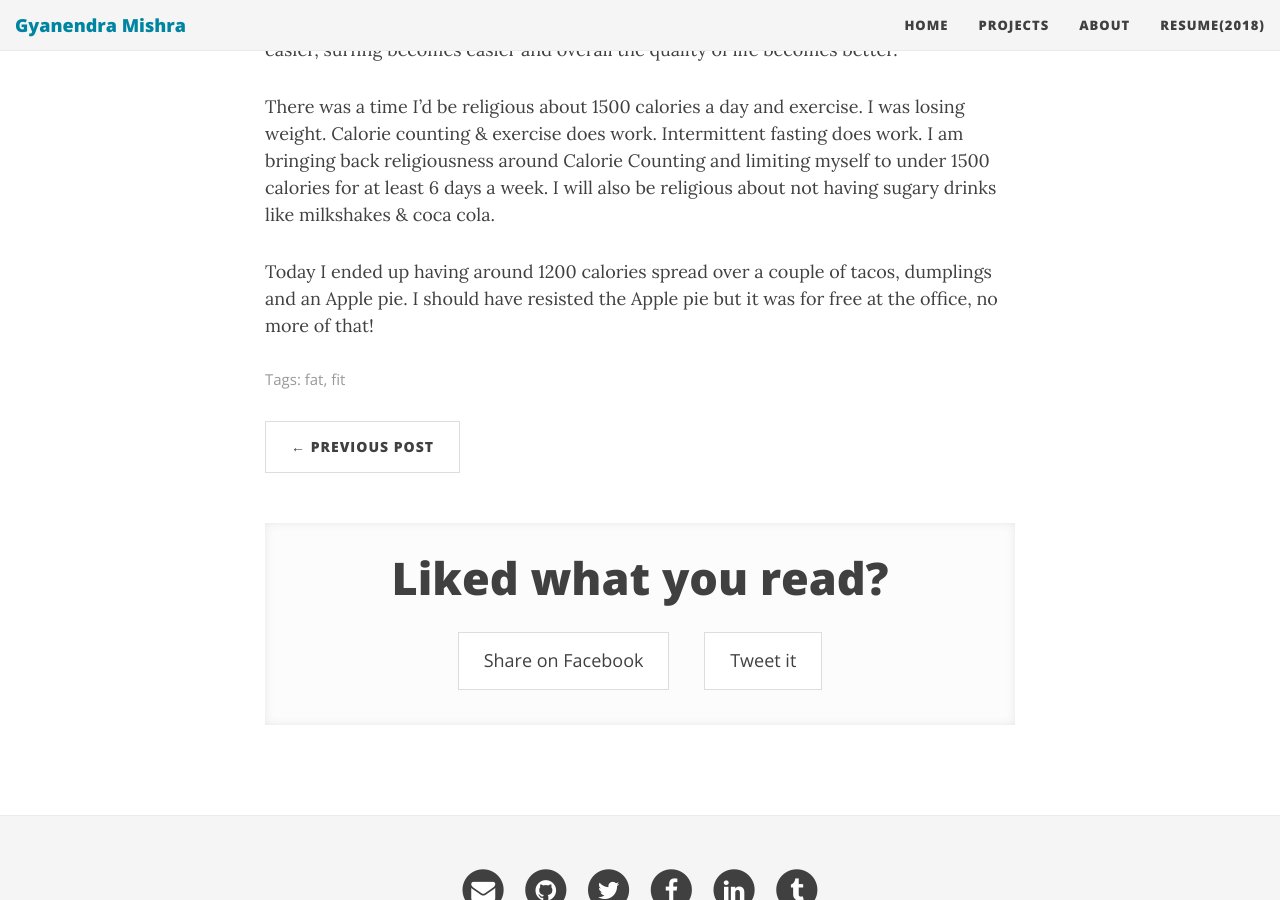
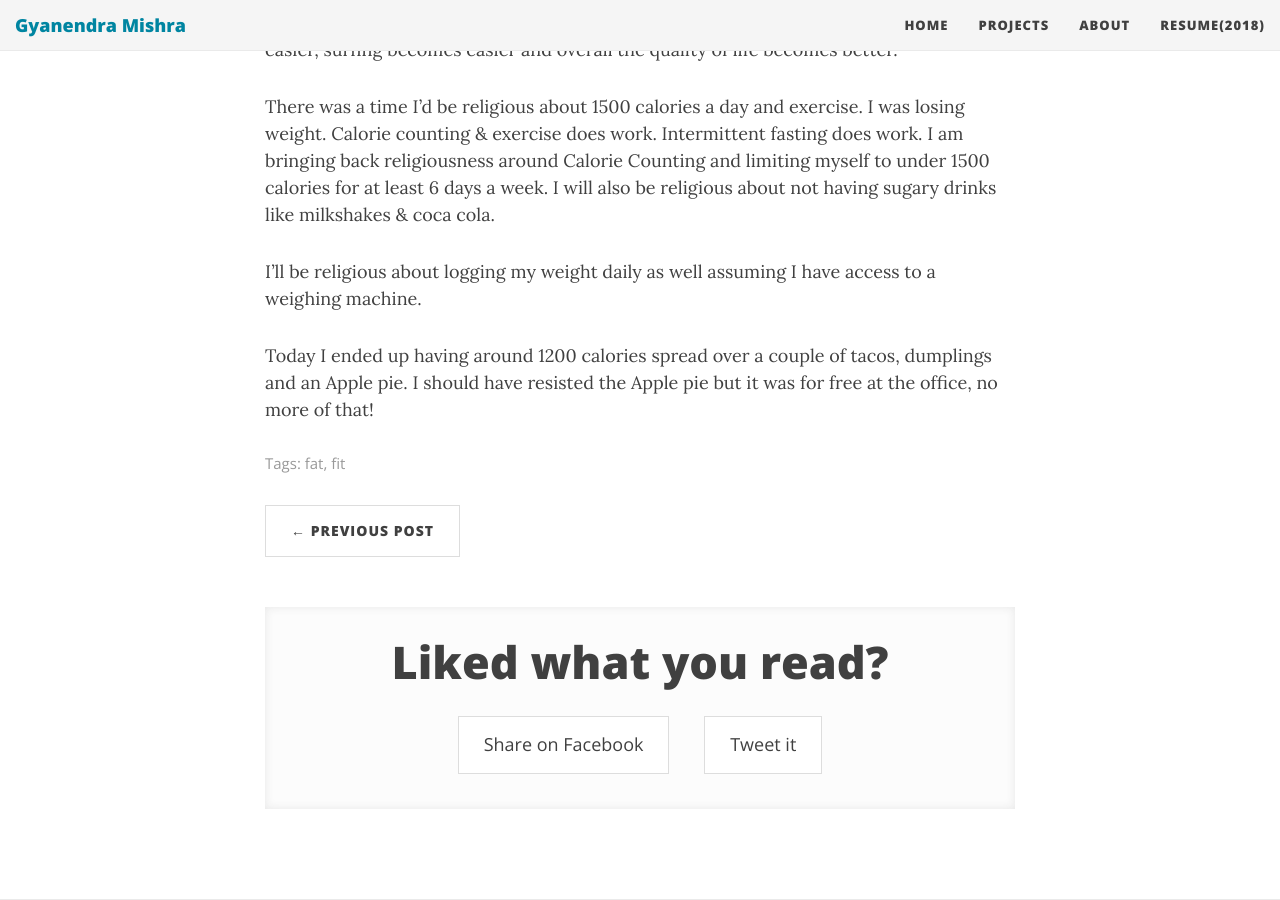
Before and after one commit to h4ck3rk3y/h4ck3rk3y.github.io, a Jekyll site: the page built from _posts/2022-02-01-i-am-getting-fat-again.md, in a window 1280 px wide and 900 px high, scrolled down 1409 px. Built offline with Jekyll 4.4.1, drawn with Linux system fonts in a browser that asks for light colours; nearby versions of some CDN libraries; comment, search, counter and statistics services are not loaded.

Commit message:
consistency/time

```diff
--- a/_posts/2022-02-01-i-am-getting-fat-again.md
+++ b/_posts/2022-02-01-i-am-getting-fat-again.md
@@ -26,4 +26,7 @@ Being the right weight not only regulates blood pressure and keeps things like d
 There was a time I'd be religious about 1500 calories a day and exercise. I was losing weight. Calorie counting & exercise does work. Intermittent fasting does work. I am bringing back religiousness around Calorie Counting and limiting myself to under 1500 calories for at least 6 days a week. I will also be religious about not having sugary drinks like milkshakes & coca cola.
 
 
+I'll be religious about logging my weight daily as well assuming I have access to a weighing machine.
+
+
 Today I ended up having around 1200 calories spread over a couple of tacos, dumplings and an Apple pie. I should have resisted the Apple pie but it was for free at the office, no more of that!
```
